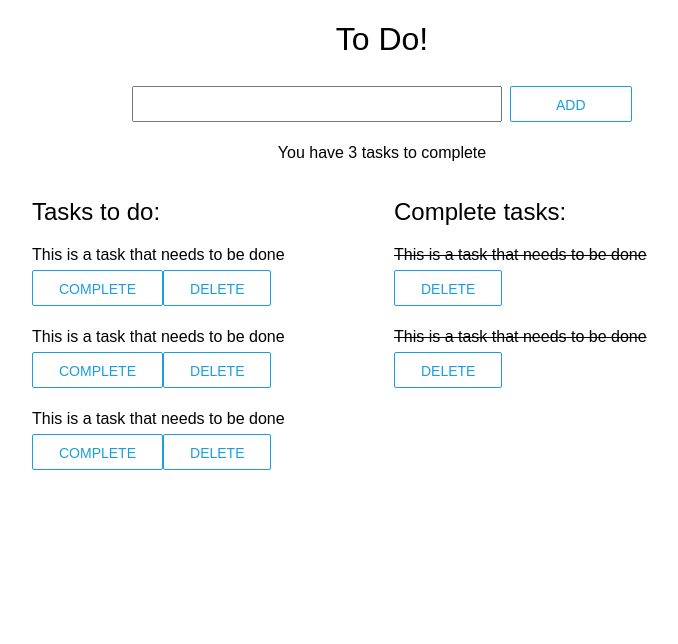
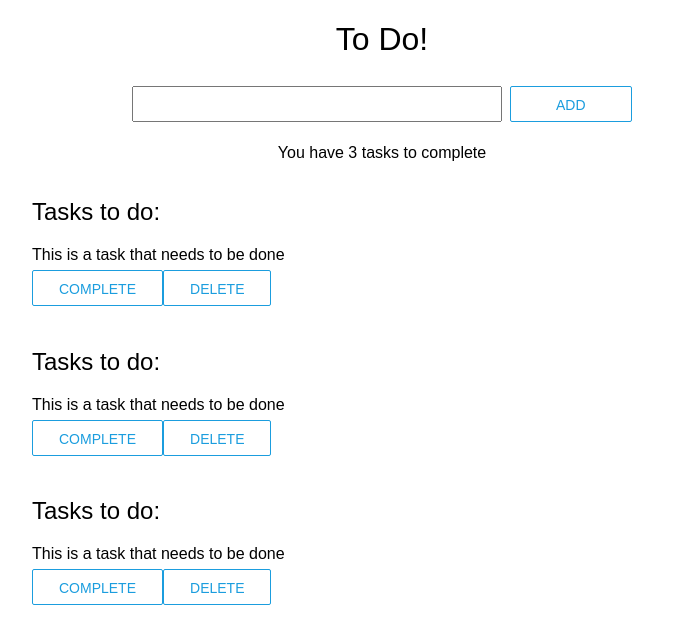
Before and after one commit to Taslima26/yrtt-feb-todo-frontend, a React (Create React App) app: page / in a window 1280 px wide. Shown: the top 644 px of the page, without its empty margins (258-936 px from the left). Built offline with nearby package versions, Linux system fonts and the light colour scheme.

Commit message:
some code refactored

```diff
--- a/src/App.js
+++ b/src/App.js
@@ -1,5 +1,6 @@
 import "./App.css";
 import AddTaskItem from "./components/AddTaskItem/AddTaskItem";
+import TaskItem from "./components/TaskItem/TaskItem";
 
 function App() {
   return (
@@ -10,51 +11,9 @@ function App() {
           <AddTaskItem />
           <p className="outstanding-tasks">You have 3 tasks to complete</p>
         </header>
-        <main className="all-tasks">
-          <section className="incomplete-tasks">
-            <h2 className="heading">Tasks to do:</h2>
-            <ul className="task-list">
-              <li className="task">
-                <p className="task__text">
-                  This is a task that needs to be done
-                </p>
-                <button className="button">Complete</button>
-                <button className="button">Delete</button>
-              </li>
-              <li className="task">
-                <p className="task__text">
-                  This is a task that needs to be done
-                </p>
-                <button className="button">Complete</button>
-                <button className="button">Delete</button>
-              </li>
-              <li className="task">
-                <p className="task__text">
-                  This is a task that needs to be done
-                </p>
-                <button className="button">Complete</button>
-                <button className="button">Delete</button>
-              </li>
-            </ul>
-          </section>
-          <section className="complete-tasks">
-            <h2 className="heading">Complete tasks:</h2>
-            <ul className="task-list">
-              <li className="task task--complete">
-                <p className="task__text">
-                  This is a task that needs to be done
-                </p>
-                <button className="button">Delete</button>
-              </li>
-              <li className="task task--complete">
-                <p className="task__text">
-                  This is a task that needs to be done
-                </p>
-                <button className="button">Delete</button>
-              </li>
-            </ul>
-          </section>
-        </main>
+        <TaskItem />
+        <TaskItem />
+        <TaskItem />
       </div>
     </div>
   );
--- a/src/components/TaskItem/TaskItem.js
+++ b/src/components/TaskItem/TaskItem.js
@@ -0,0 +1,23 @@
+import React from "react";
+
+const TaskItem = () => {
+  return (
+    <div>
+      <main className="all-tasks">
+        <section className="incomplete-tasks">
+          <h2 className="heading">Tasks to do:</h2>
+          <ul className="task-list">
+            <li className="task">
+              <p className="task__text">This is a task that needs to be done</p>
+              <button className="button">Complete</button>
+              <button className="button">Delete</button>
+            </li>
+          </ul>
+        </section>
+        <section className="complete-tasks"></section>
+      </main>
+    </div>
+  );
+};
+
+export default TaskItem;
```
